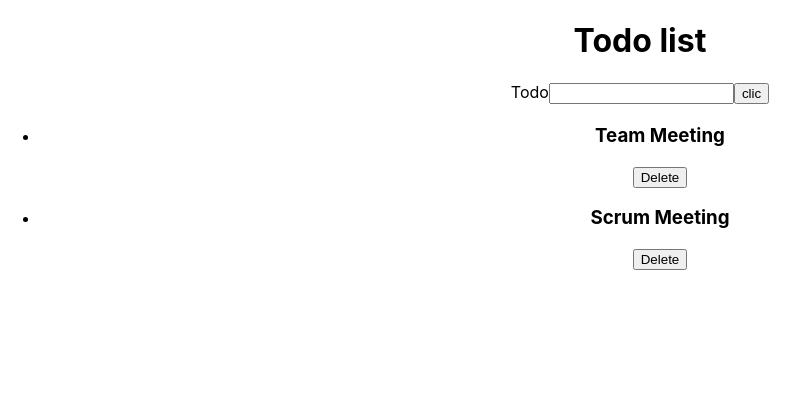
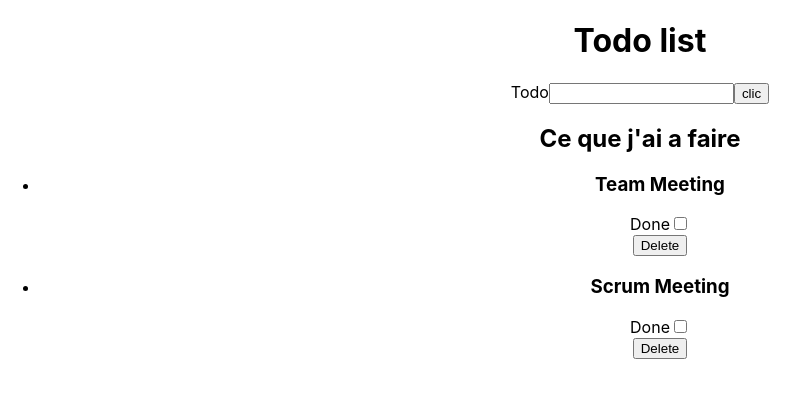
Before and after one commit to alex-eug/TODOs, a React (Create React App) app: page / in a window 1280 px wide. Shown: the top 398 px of the page, without its empty margins (0-809 px from the left). Built offline with nearby package versions, Linux system fonts and the light colour scheme.

Commit message:
check box done

```diff
--- a/src/Component/InputText/InputText.js
+++ b/src/Component/InputText/InputText.js
@@ -9,23 +9,57 @@ export default function InputText() {
     };
 
     const [titleList, setTitleList] = useState([{ title: "Team Meeting", id: id() }, { title: "Scrum Meeting", id: id() }])
+    const [input, setInput] = useState()
 
     const deleteTodo = (id) => {
-       const findId = titleList.filter((elm)=>{
-            return elm.id!==id
+        const findId = titleList.filter((elm) => {
+            return elm.id !== id
         })
         setTitleList(findId)
         console.log(titleList);
     }
+    const inputText = (e) => {
+        setInput(e.target.value)
+    }
+    const addTodoList = (e) => {
+        e.preventDefault()
+        const newTodoList = [...titleList]
+        const newInput = {}
+        newInput.title = input
+        newInput.id = id()
+        newTodoList.unshift(newInput)
+        setTitleList(newTodoList)
+    }
+    const onCheck = (id) => {
+        const findId = titleList.find((elm) => {
+            return elm.id === id
+        })
+        if(titleList.indexOf(findId) !== titleList.length-1){
+              deleteTodo(id)
+              const newTodoList = titleList.filter((elm) => {
+                return elm.id !== id
+            })
+              newTodoList.push(findId)
+              console.log(newTodoList)
+              setTitleList(newTodoList)
+        }else{
+
+        }
+
+    }
 
     return (
         <div className='input--container'>
-            <form className='form'>
+            <form onSubmit={addTodoList} className='form'>
                 <label className='form--label' htmlFor="todo">Todo</label>
-                <input className="form--input" type="text" />
+                <input
+                    className="form--input"
+                    type="text"
+                    onInput={inputText}
+                />
                 <button className='form--button'>clic</button>
             </form>
-            <h2 className='todo--list__title'></h2>
+            <h2 className='todo--list__title'>Ce que j'ai a faire</h2>
             <ul className='todo--list'>
                 {titleList.map((elm) => {
                     return (
@@ -34,6 +68,7 @@ export default function InputText() {
                             key={elm.id}
                             id={elm.id}
                             deleteTodo={deleteTodo}
+                            onCheck={onCheck}
                         />
                     )
                 })}
--- a/src/Component/InputText/TodoItem/TodoItem.js
+++ b/src/Component/InputText/TodoItem/TodoItem.js
@@ -1,12 +1,15 @@
 import React from 'react'
 
-export default function TodoItem({title,id,deleteTodo }) {
-
+export default function TodoItem({ title, id, deleteTodo, onCheck }) {
 
   return (
-        <li className="li-list--item">
-        <h3 className='li--text'>{title}</h3>
-        <button className='li--button'onClick={()=>deleteTodo(id)} >Delete</button>
+    <li className="li-list--item">
+      <h3 className='li--text'>{title}</h3>
+      <form className='li--form' >
+        <label className='form--label' htmlFor="todo">Done</label>
+        <input onClick={() => onCheck(id)} type="checkbox" name="done" id="done" />
+      </form>
+      <button className='li--button' onClick={() => deleteTodo(id)} >Delete</button>
     </li>
   )
 }
```
